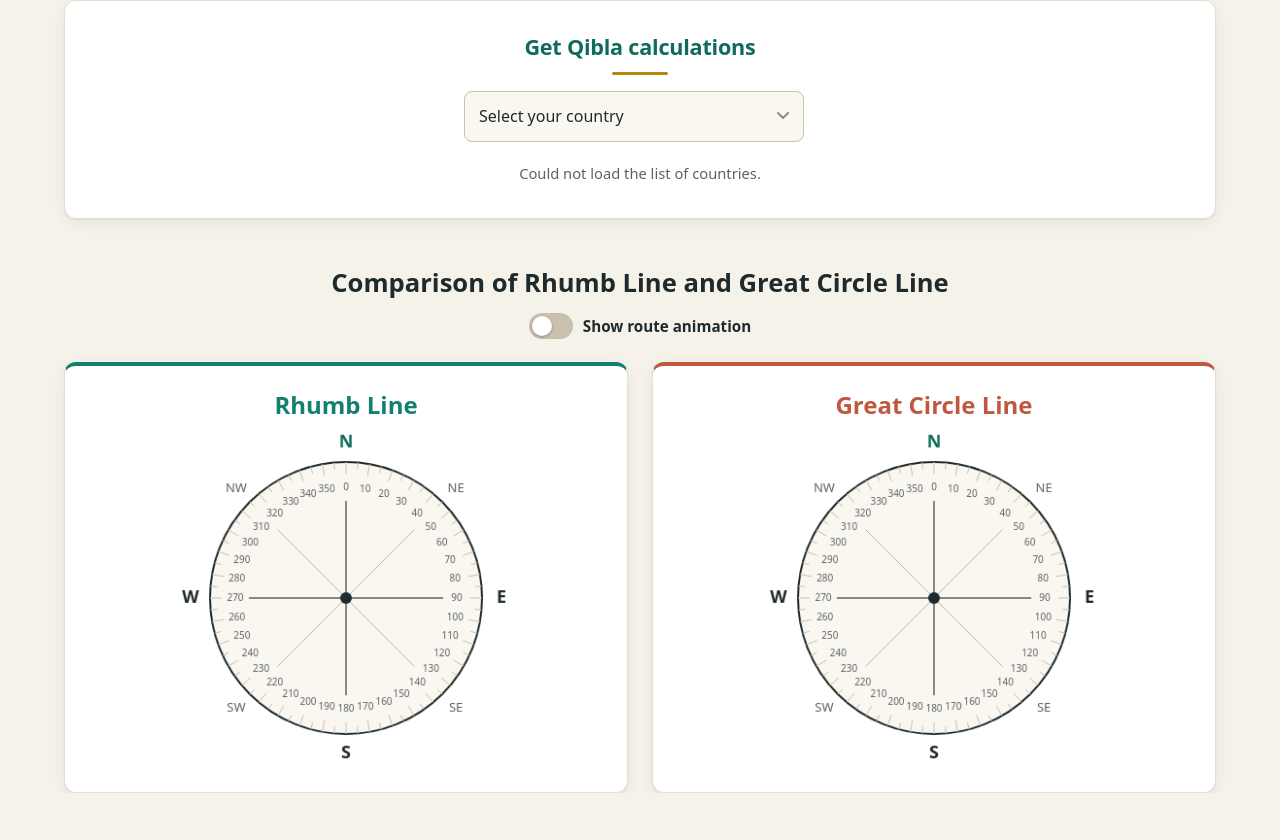
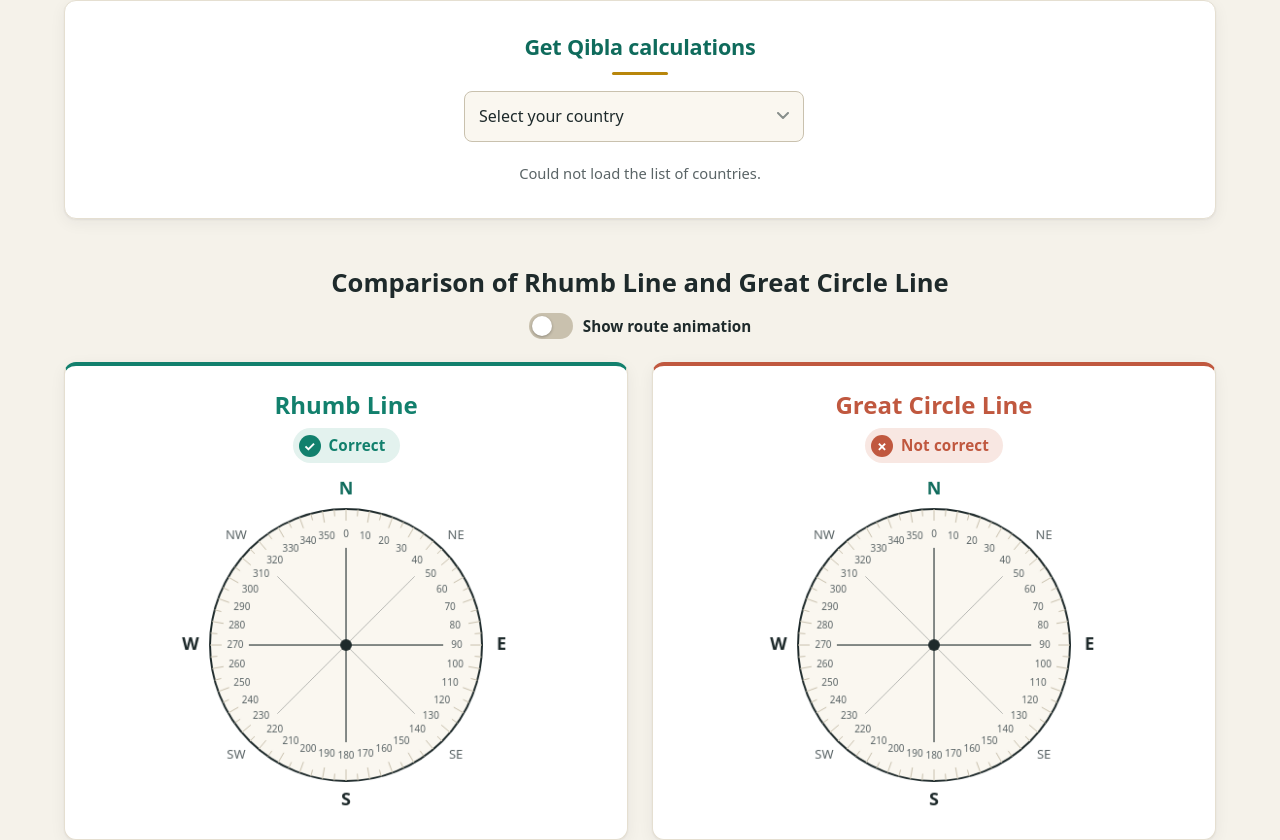
Before and after one commit to skababji/qibla_site, a plain HTML site: page web/index.html in a window 1280 px wide. Shown: the part 1021-1861 px from the top of the page. Before the commit the page ends 1814 px from the top, so only its background shows below. Drawn offline with Linux system fonts and the light colour scheme; no server answers.

Commit message:
Label rhumb line as correct and great circle as not correct
- "✓ Correct" and "✗ Not correct" badges under each method's title,
  shown in both the compass and animation views
- Refresh README screenshot

Co-Authored-By: Claude Opus 5.5 <noreply@anthropic.com>

```diff
--- a/web/index.html
+++ b/web/index.html
@@ -54,6 +54,7 @@
         <div class="compass-content route-rhumb">
             <div class="compass">
                 <h2>Rhumb Line</h2>
+                <p class="verdict verdict-correct"><span class="verdict-icon" aria-hidden="true">✓</span>Correct</p>
                 <div id="compass1"></div>
                 <div class="route-anim" id="anim1"></div>
             </div>
@@ -66,6 +67,7 @@
         <div class="compass-content route-gc">
             <div class="compass">
                 <h2>Great Circle Line</h2>
+                <p class="verdict verdict-wrong"><span class="verdict-icon" aria-hidden="true">✗</span>Not correct</p>
                 <div id="compass2"></div>
                 <div class="route-anim" id="anim2"></div>
             </div>
--- a/web/static/styles.css
+++ b/web/static/styles.css
@@ -329,6 +329,33 @@ button:hover {
     margin-bottom: 8px;
 }
 
+/* Correct / Not correct label under each method's title */
+.verdict {
+    display: inline-flex;
+    align-items: center;
+    gap: 8px;
+    margin: 0 0 12px;
+    padding: 5px 14px 5px 6px;
+    border-radius: 999px;
+    background: var(--route-soft);
+    color: var(--route);
+    font-size: 0.95rem;
+    font-weight: 700;
+    letter-spacing: 0.01em;
+}
+
+.verdict-icon {
+    display: inline-grid;
+    place-items: center;
+    width: 22px;
+    height: 22px;
+    border-radius: 50%;
+    background: var(--route);
+    color: var(--surface);
+    font-size: 0.85rem;
+    line-height: 1;
+}
+
 .compass canvas {
     display: block;
     width: 100%;
```
Also changed, not shown: docs/screenshot.png.
